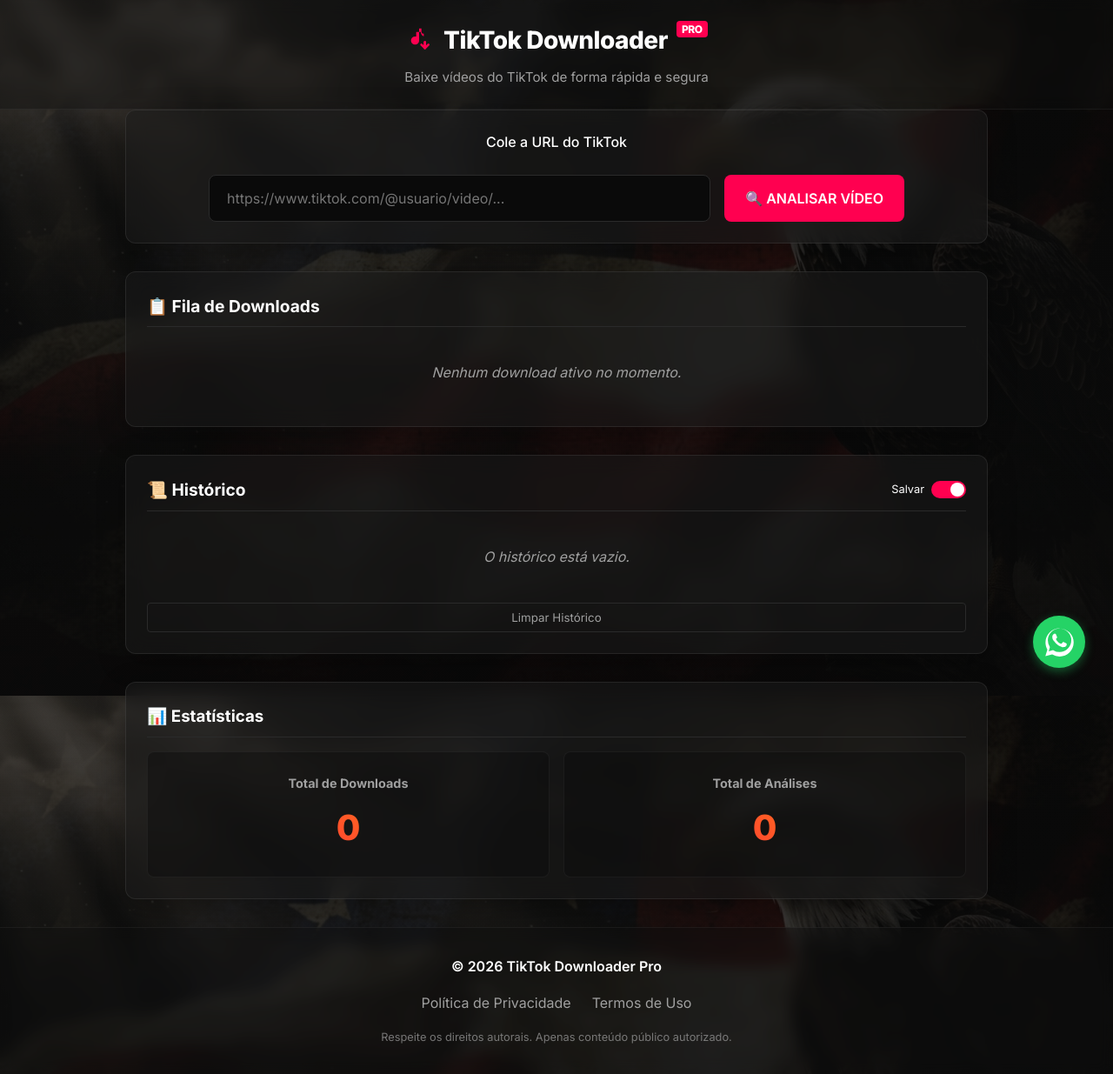
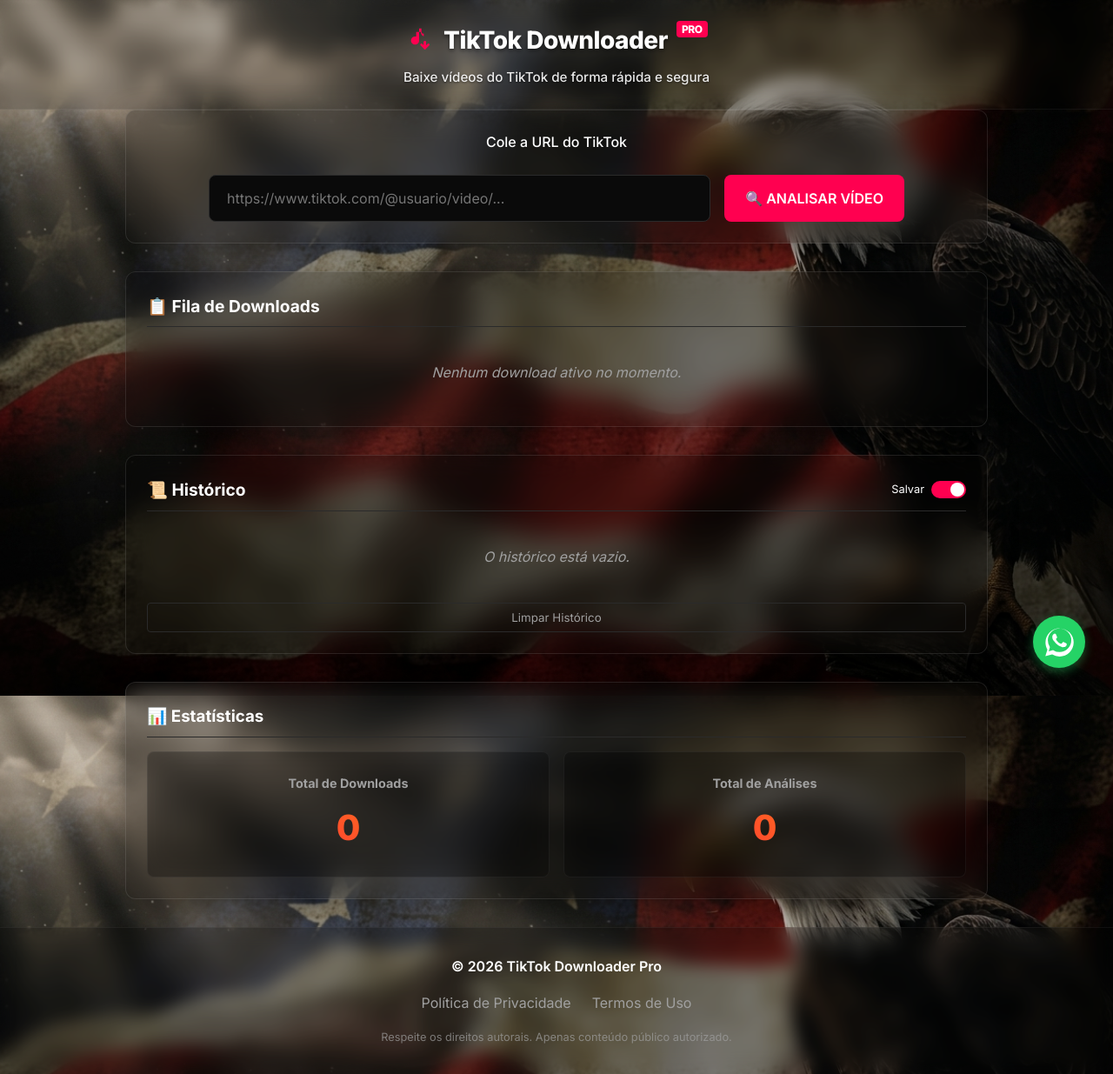
Before and after one commit to Rafael8875/tiktok-downloader-pro, a Flask app: page / in a window 1280 px wide. Shown: the whole page at 87% size. Run offline with Flask 3, Linux system fonts and the light colour scheme; some libraries are stand-ins or nearby versions.

Commit message:
Ajustar transparência para destacar o fundo (glassmorphism mais leve)

```diff
--- a/app/templates/index.html
+++ b/app/templates/index.html
@@ -33,7 +33,8 @@
 
         body {
             background-color: var(--bg-primary);
-            background-image: linear-gradient(rgba(10, 10, 10, 0.75), rgba(10, 10, 10, 0.95)), url('/static/images/bg.jpg');
+            /* Gradiente bem mais leve para deixar a imagem super viva, mas ainda permitindo leitura */
+            background-image: linear-gradient(rgba(0, 0, 0, 0.1), rgba(0, 0, 0, 0.5)), url('/static/images/bg.jpg');
             background-size: cover;
             background-position: center;
             background-attachment: fixed;
@@ -54,9 +55,9 @@
 
         /* Header */
         header {
-            background-color: rgba(17, 17, 17, 0.4);
-            backdrop-filter: blur(8px);
-            -webkit-backdrop-filter: blur(8px);
+            background-color: rgba(0, 0, 0, 0.15);
+            backdrop-filter: blur(10px);
+            -webkit-backdrop-filter: blur(10px);
             border-bottom: 1px solid rgba(255, 255, 255, 0.05);
             padding: 1.5rem 0;
             text-align: center;
@@ -74,6 +75,7 @@
             font-size: 1.75rem;
             font-weight: 800;
             letter-spacing: -0.5px;
+            text-shadow: 0 2px 4px rgba(0,0,0,0.5); /* Sombra para destacar texto no fundo vivo */
         }
 
         .pro-badge {
@@ -85,12 +87,14 @@
             border-radius: 4px;
             vertical-align: top;
             margin-left: 0.25rem;
+            text-shadow: none;
         }
 
         .subtitle {
-            color: var(--text-secondary);
+            color: rgba(255, 255, 255, 0.9);
             font-size: 0.95rem;
-            font-weight: 400;
+            font-weight: 500;
+            text-shadow: 0 1px 3px rgba(0,0,0,0.6);
         }
 
         /* Main Content */
@@ -105,13 +109,13 @@
         }
 
         .card {
-            background-color: rgba(26, 26, 26, 0.55);
-            backdrop-filter: blur(12px);
-            -webkit-backdrop-filter: blur(12px);
-            border: 1px solid rgba(255, 255, 255, 0.08);
+            background-color: rgba(0, 0, 0, 0.25); /* Mais transparente */
+            backdrop-filter: blur(16px); /* Mais blur para manter leitura */
+            -webkit-backdrop-filter: blur(16px);
+            border: 1px solid rgba(255, 255, 255, 0.1);
             border-radius: 12px;
             padding: 1.5rem;
-            box-shadow: 0 8px 32px rgba(0, 0, 0, 0.3);
+            box-shadow: 0 8px 32px rgba(0, 0, 0, 0.4);
             transition: var(--transition);
         }
 
@@ -550,7 +554,9 @@
         }
 
         .stat-card {
-            background-color: rgba(10, 10, 10, 0.4);
+            background-color: rgba(0, 0, 0, 0.2);
+            backdrop-filter: blur(16px);
+            -webkit-backdrop-filter: blur(16px);
             border: 1px solid rgba(255, 255, 255, 0.05);
             border-radius: 8px;
             padding: 1.5rem;
@@ -618,9 +624,9 @@
 
         /* Footer */
         footer {
-            background-color: rgba(17, 17, 17, 0.4);
-            backdrop-filter: blur(8px);
-            -webkit-backdrop-filter: blur(8px);
+            background-color: rgba(0, 0, 0, 0.2);
+            backdrop-filter: blur(10px);
+            -webkit-backdrop-filter: blur(10px);
             border-top: 1px solid rgba(255, 255, 255, 0.05);
             padding: 2rem 0;
             text-align: center;
```
